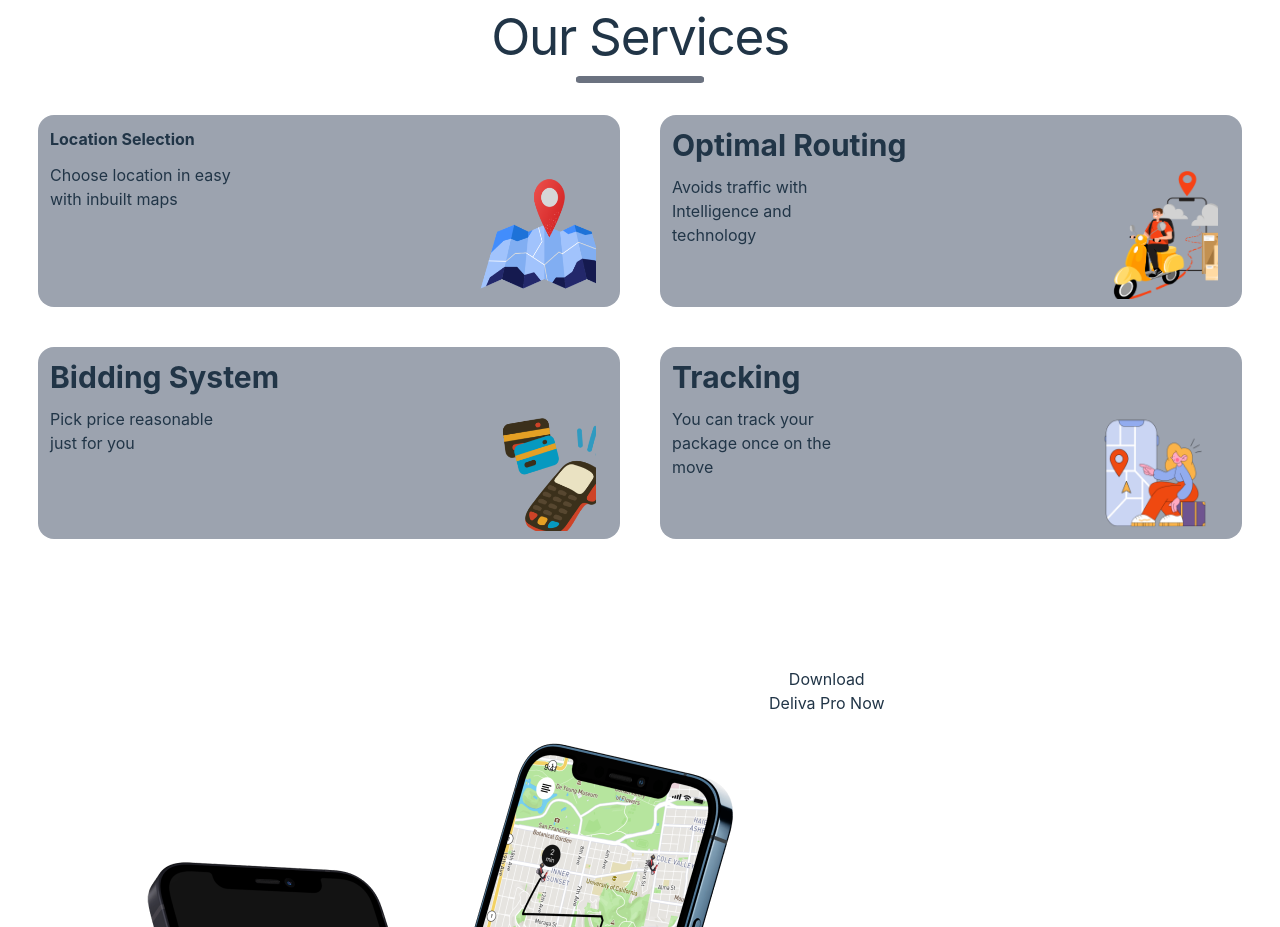
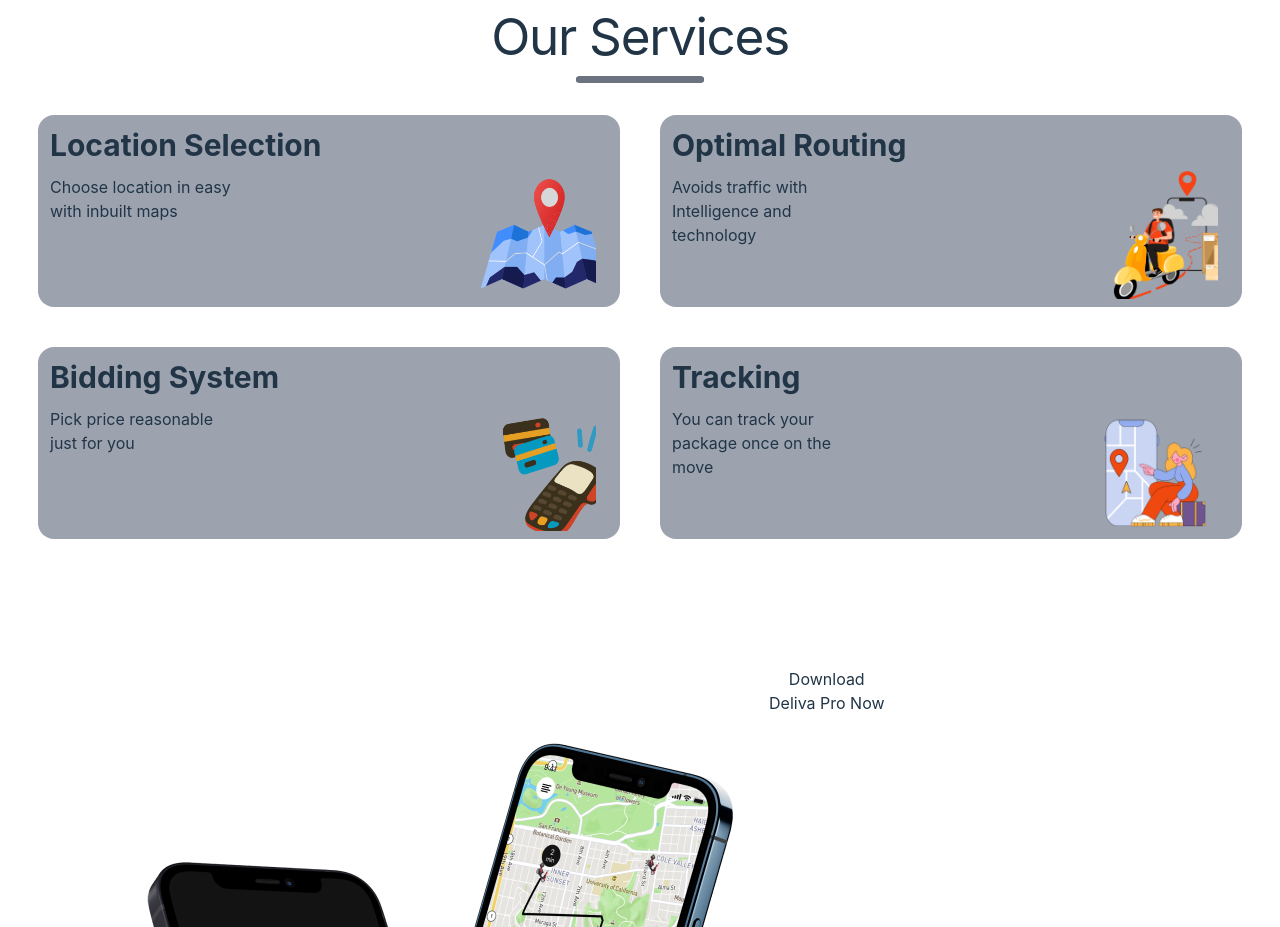
Before and after one commit to JesusOfLagos/Deliva-Frontend, a React (Vite) app in the folder Deliva/: page / in a window 1280 px wide. Shown: the part 2360-3287 px from the top of the page. Built offline with nearby package versions, Linux system fonts and the light colour scheme.

Commit message:
I edited services

```diff
--- a/Deliva/src/components/LandingPage/ourServices.jsx
+++ b/Deliva/src/components/LandingPage/ourServices.jsx
@@ -17,7 +17,7 @@ export default function OurServices () {
             </div>
             <div className="grid grid-cols-2 grid-rows-2 mt-8 items-center gap-10">
                 <div className="bg-gray-400 h-48 relative flex flex-col rounded-2xl">
-                    <h2 className="font-bold text-left m-3">Location Selection</h2>
+                    <h2 className="font-bold text-3xl text-left m-3">Location Selection</h2>
                     <p className="text-left ml-3">Choose location in easy <br /> with inbuilt maps</p>
                     <img className="absolute h-32 w-32 bottom-2 right-6" src={Location} alt="" />
                 </div>
```
